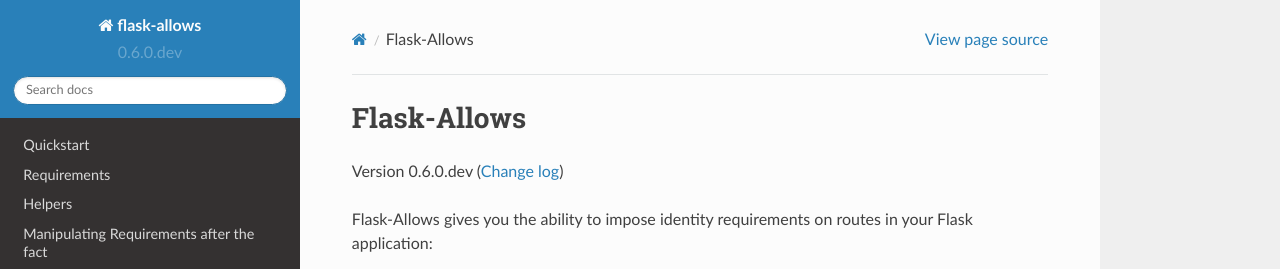
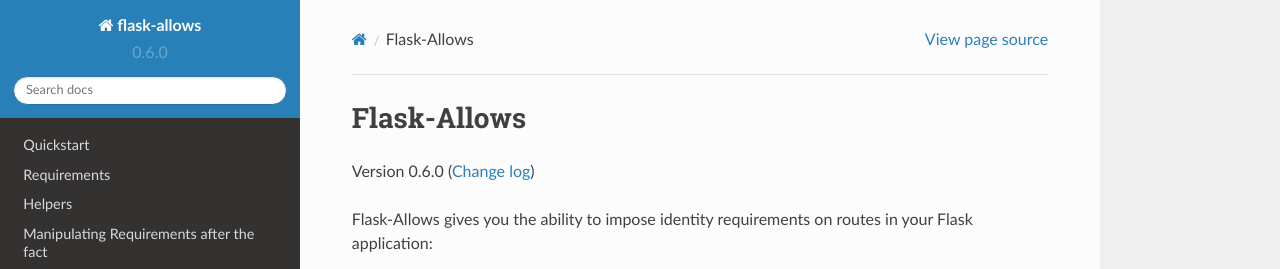
Before and after one commit to justanr/flask-allows, a Sphinx documentation site: the page built from docs/index.rst, in a window 1280 px wide and 1341 px high. Shown: the top 269 px of the window. Built offline with Sphinx 7.4.7 and the Read the Docs theme 2.0.0, drawn with Linux system fonts in a browser that asks for light colours.

Commit message:
Bump version: 0.6.0.dev → 0.6.0

```diff
--- a/docs/conf.py
+++ b/docs/conf.py
@@ -24,9 +24,9 @@
 author = 'Alec Nikolas Reiter'
 
 # The short X.Y version
-version = '0.6.0.dev'
+version = '0.6.0'
 # The full version, including alpha/beta/rc tags
-release = '0.6.0.dev'
+release = '0.6.0'
 
 
 # -- General configuration ---------------------------------------------------
--- a/setup.py
+++ b/setup.py
@@ -10,7 +10,7 @@
 if __name__ == "__main__":
     setup(
         name="flask-allows",
-        version="0.6.0.dev",
+        version="0.6.0",
         author="Alec Nikolas Reiter",
         author_email="alecreiter@gmail.com",
         description="Impose authorization requirements on Flask routes",
--- a/src/flask_allows/__init__.py
+++ b/src/flask_allows/__init__.py
@@ -34,5 +34,5 @@
     "wants_request",
 )
 
-__version__ = "0.6.0.dev"
+__version__ = "0.6.0"
 __author__ = "Alec Nikolas Reiter"
```
Also changed, not shown: .bumpversion.cfg.
